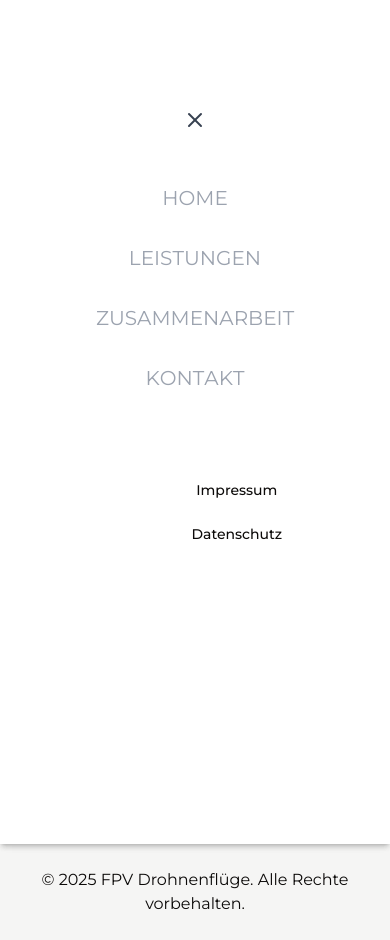
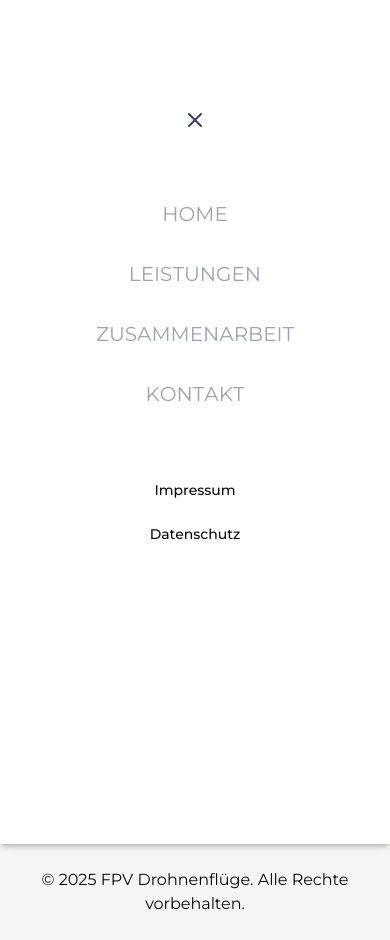
Before and after one commit to Fabian280995/drone_website_demo, a Next.js app: page /datenschutz in a window 390 px wide. Both pictures are taken after a click on the button 342 px from the left and 48 px from the top of the page. Built offline with nearby package versions, Linux system fonts and the light colour scheme.

Commit message:
weitere Anpassung an navigation

```diff
--- a/src/components/Navigation.tsx
+++ b/src/components/Navigation.tsx
@@ -27,14 +27,14 @@ function Navigation() {
           onClose={() => setSidebarOpen(false)}
           className="flex flex-col items-center justify-between"
         >
-          <ul className="flex flex-col items-center gap-y-8 mt-6">
+          <ul className="flex flex-col items-center gap-y-8 mt-10">
             <NavLinks
               onClick={() => {
                 setSidebarOpen(false);
               }}
             />
           </ul>
-          <ul className="flex flex-col items-center gap-y-2 mt-20 self-end">
+          <ul className="flex flex-col items-center justify-center gap-y-2 mt-16">
             <li>
               <Link
                 href="/impressum"
@@ -60,7 +60,7 @@ function Navigation() {
           </ul>
         </SidebarNavigation>
       </div>
-      <ul className="hidden lg:flex gap-x-4">
+      <ul className="hidden lg:flex gap-x-4 ">
         <NavLinks />
       </ul>
     </nav>
```
